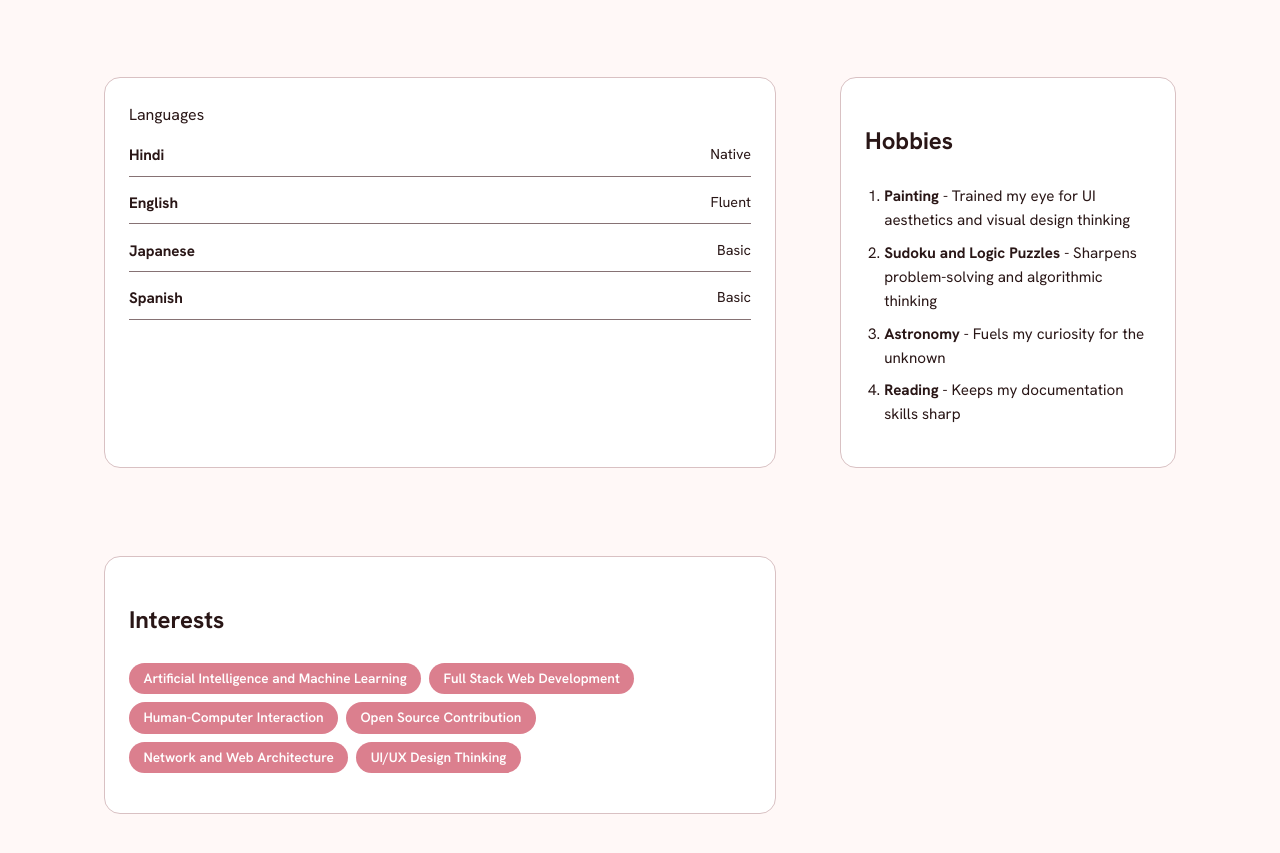
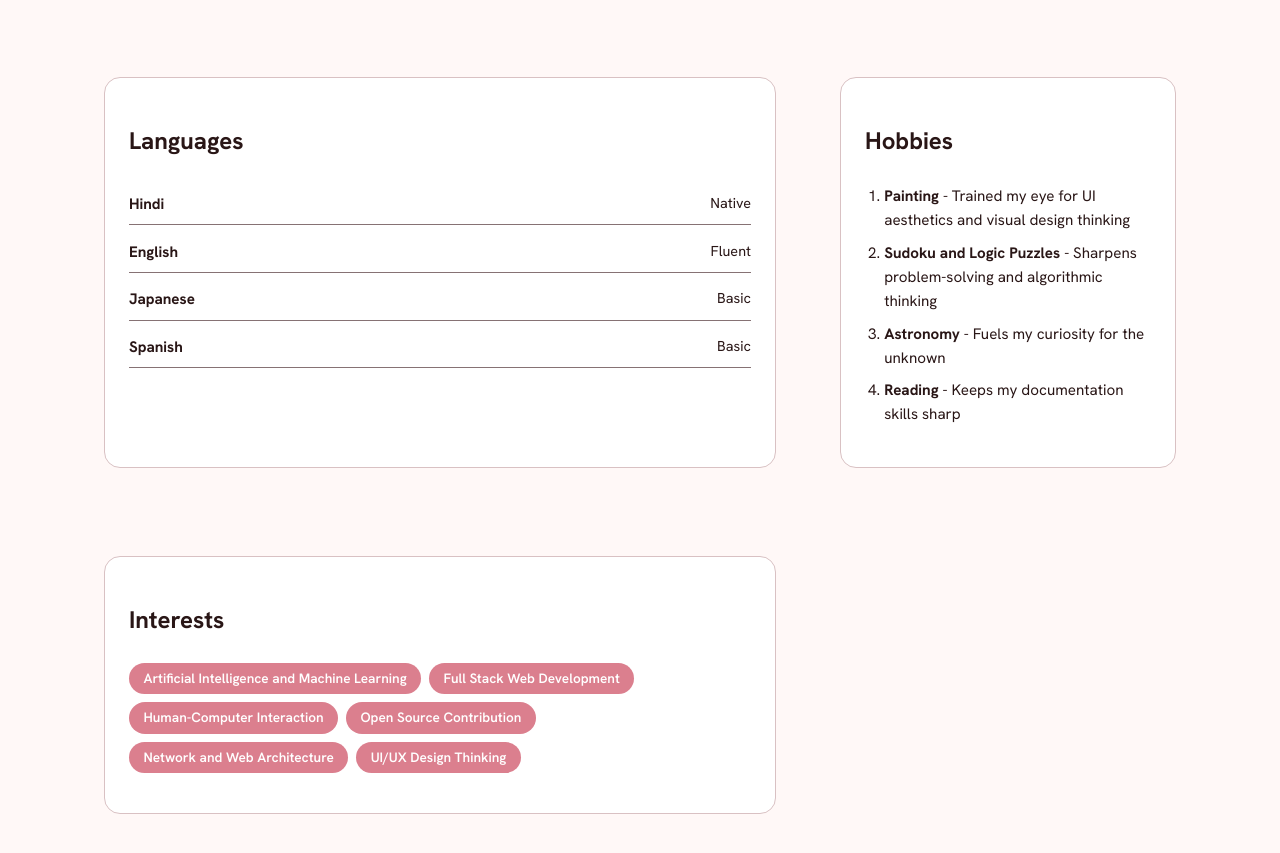
Before and after one commit to TANUSHREENEGI-DEV/Personal-portfolio, a plain HTML site: page index.html in a window 1280 px wide. Shown: the part 1519-2372 px from the top of the page. Drawn offline with nearby package versions, Linux system fonts and the light colour scheme.

Commit message:
Fix section grid layout

```diff
--- a/index.html
+++ b/index.html
@@ -127,7 +127,7 @@
 </li>
 </ul>
 </section>
-<section class="resume-section id=languages><h2>Languages</h2><dl class=languages-list><dt>Hindi</dt><dd>Native</dd><dt>English</dt><dd>Fluent</dd><dt>Japanese</dt><dd>Basic</dd><dt>Spanish</dt><dd>Basic</dd></dl></section><section class=resume-section id=hobbies><h2>Hobbies</h2><ol class=hobbies-list><li><strong>Painting</strong> - Trained my eye for UI aesthetics and visual design thinking</li><li><strong>Sudoku and Logic Puzzles</strong> - Sharpens problem-solving and algorithmic thinking</li><li><strong>Astronomy</strong> - Fuels my curiosity for the unknown</li><li><strong>Reading</strong> - Keeps my documentation skills sharp</li></ol></section><section class=resume-section id=interests><h2>Interests</h2><ul class=interests-list><li>Artificial Intelligence and Machine Learning</li><li>Full Stack Web Development</li><li>Human-Computer Interaction</li><li>Open Source Contribution</li><li>Network and Web Architecture</li><li>UI/UX Design Thinking</li></ul></section><!-- Contact Section -->
+<section class=resume-section full-width id=languages><h2>Languages</h2><dl class=languages-list><dt>Hindi</dt><dd>Native</dd><dt>English</dt><dd>Fluent</dd><dt>Japanese</dt><dd>Basic</dd><dt>Spanish</dt><dd>Basic</dd></dl></section><section class=resume-section full-width id=hobbies><h2>Hobbies</h2><ol class=hobbies-list><li><strong>Painting</strong> - Trained my eye for UI aesthetics and visual design thinking</li><li><strong>Sudoku and Logic Puzzles</strong> - Sharpens problem-solving and algorithmic thinking</li><li><strong>Astronomy</strong> - Fuels my curiosity for the unknown</li><li><strong>Reading</strong> - Keeps my documentation skills sharp</li></ol></section><section class=resume-section full-width id=interests><h2>Interests</h2><ul class=interests-list><li>Artificial Intelligence and Machine Learning</li><li>Full Stack Web Development</li><li>Human-Computer Interaction</li><li>Open Source Contribution</li><li>Network and Web Architecture</li><li>UI/UX Design Thinking</li></ul></section><!-- Contact Section -->
 <section class="contact-section full-width" id="contact">
 <h2 class="">Let's Connect</h2>
 <p class="">Currently seeking new opportunities to apply my technical skills in professional environments. Feel free to reach out via email or LinkedIn.</p>
```
